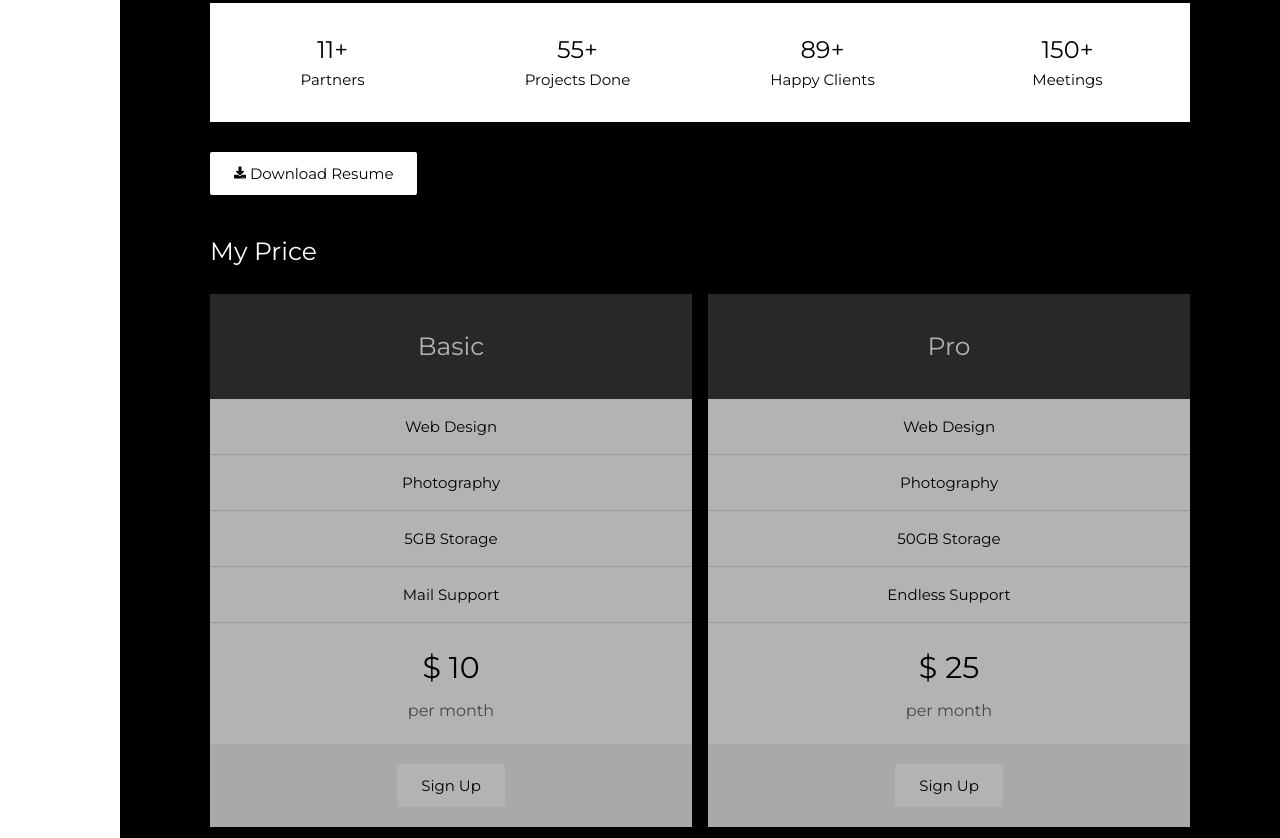
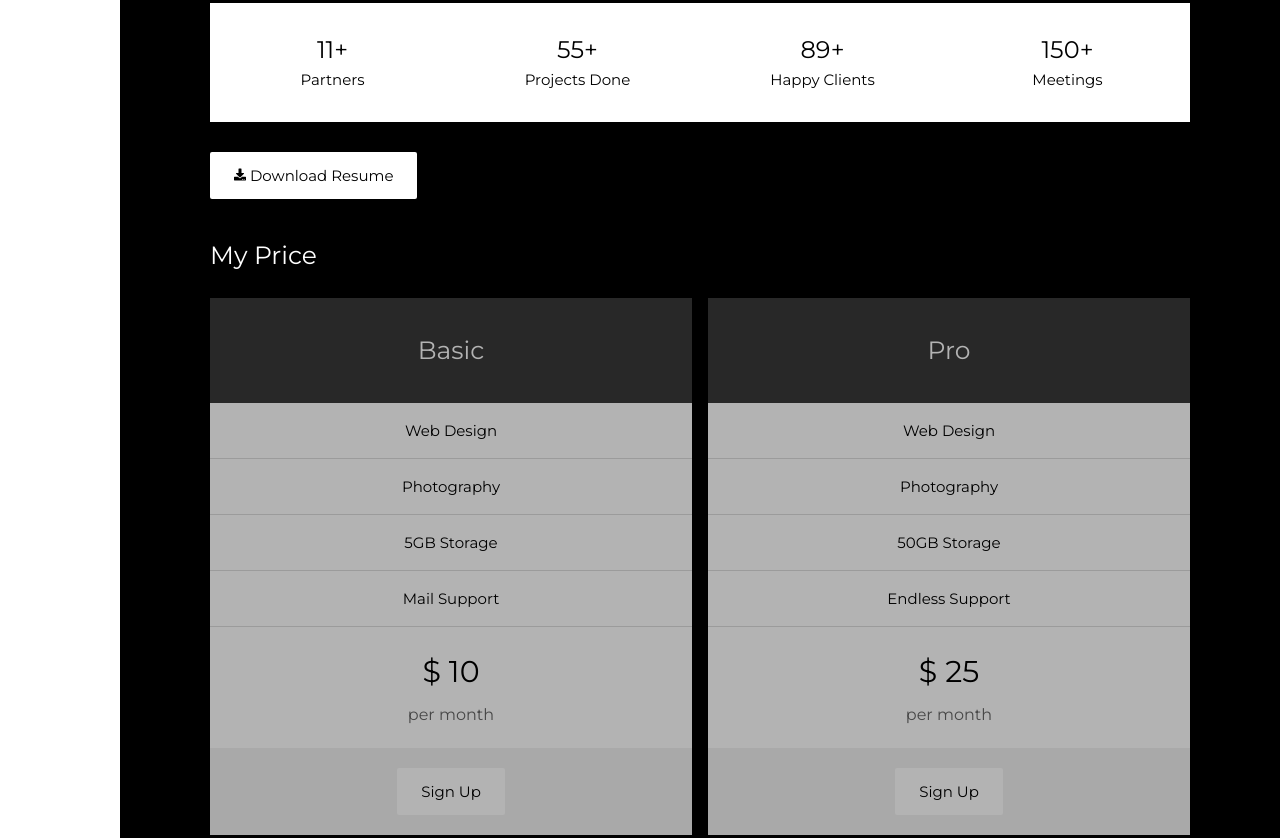
Before and after one commit to UIT19520097/W3-JohnDoe-Dark, a plain HTML site: page index.html in a window 1280 px wide. Shown: the part 2018-2856 px from the top of the page. Drawn offline with Linux system fonts and the light colour scheme.

Commit message:
edit contact

```diff
--- a/assets/css/base.css
+++ b/assets/css/base.css
@@ -70,10 +70,12 @@ html
     min-width: 100px;
     font-size:1.5rem;
     display: inline-block;
-    padding: 14px 24px;
+    padding: 16px 24px;
     cursor: pointer;
     border-radius:2px;
     text-decoration: none;
+    border: none;
+    outline: none;
     text-align: center;
 }
 .btn:hover
--- a/assets/css/main.css
+++ b/assets/css/main.css
@@ -93,7 +93,7 @@
 /* content */
 .content
 {
-    padding:64px 0;
+    padding:64px 0 0;
     margin: 0 auto;
     max-width:980px;
 }
```
